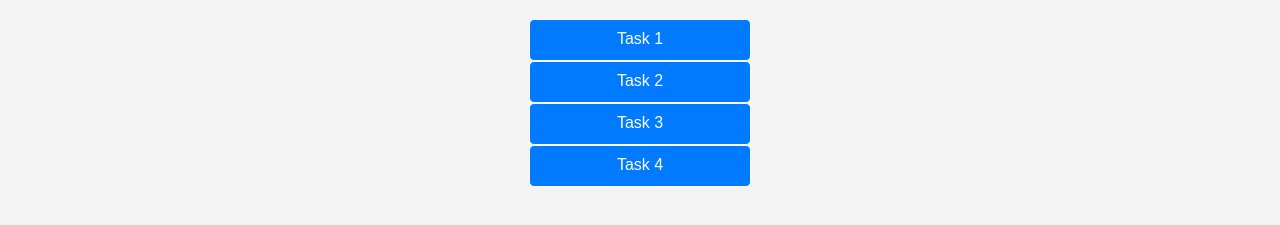
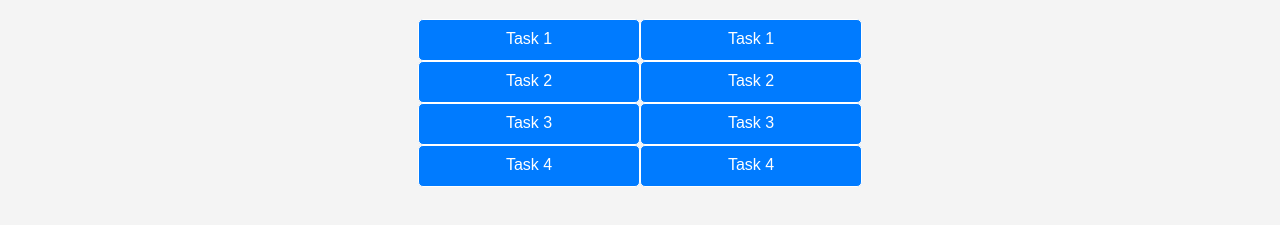
Before and after one commit to frasdor/goit-js-hw-02, a plain HTML site: page index.html in a window 1280 px wide. Shown: the part 81-306 px from the top of the page. Drawn offline with Linux system fonts and the light colour scheme.

Commit message:
added li

```diff
--- a/index.html
+++ b/index.html
@@ -17,6 +17,12 @@
             <a href="./index_folder/task-3.html">Task 3</a>
             <a href="./index_folder/task-4.html">Task 4</a>
         </li>
+        <li>
+            <a href="./index_folder/task-1.html">Task 1</a>
+            <a href="./index_folder/task-2.html">Task 2</a>
+            <a href="./index_folder/task-3.html">Task 3</a>
+            <a href="./index_folder/task-4.html">Task 4</a>
+        </li>
     </ul>
 
 </body>
```
